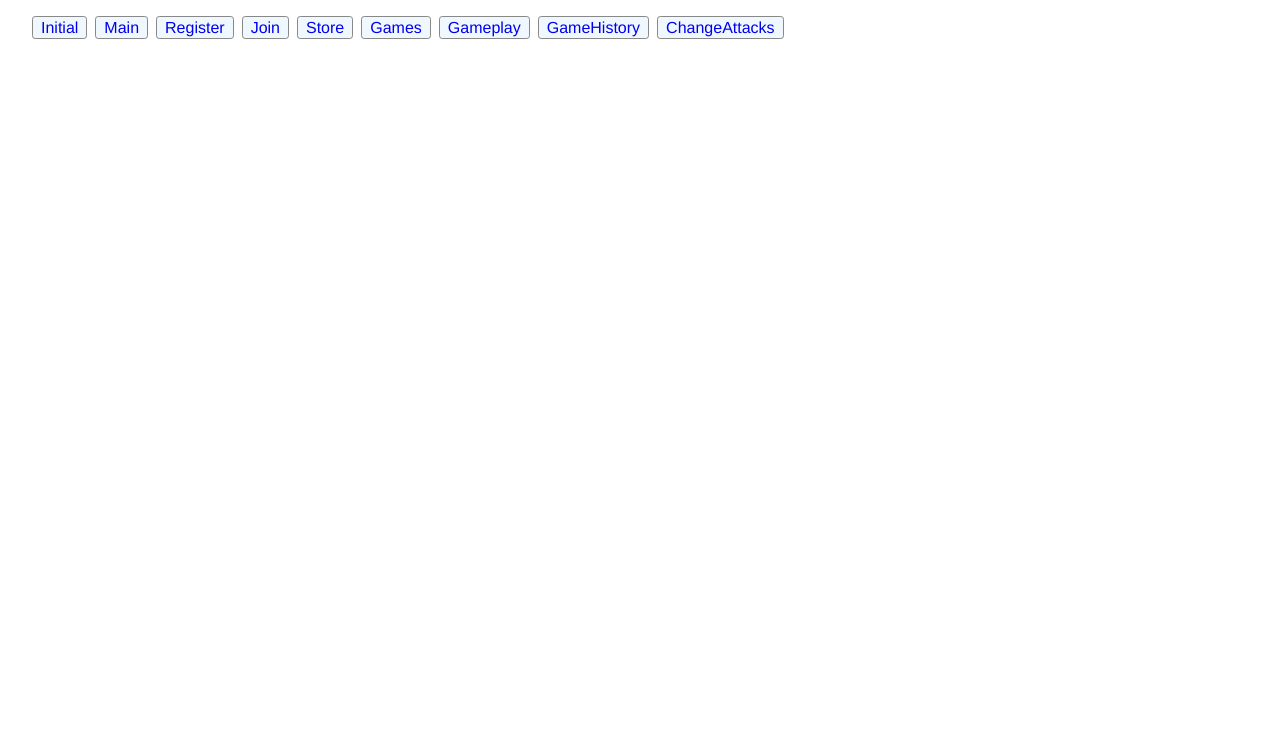
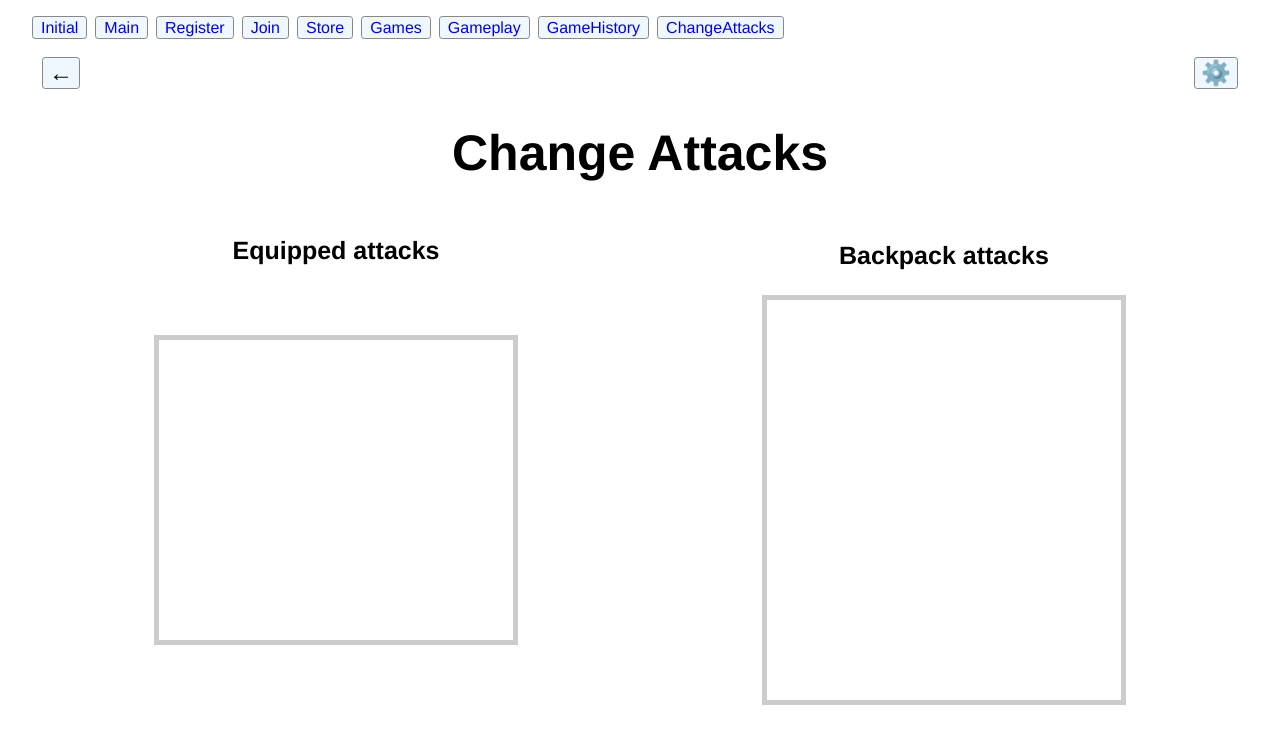
Before and after one commit to MIGI10/battle-arena, a Vue app: page /changeattacks in a window 1280 px wide. Shown: the top 744 px of the page. Built offline with nearby package versions, Linux system fonts and the light colour scheme.

Commit message:
change attacks initial version complete

```diff
--- a/src/views/ChangeAttacks.vue
+++ b/src/views/ChangeAttacks.vue
@@ -1,5 +1,105 @@
 <template>
-    <main>
+  <main>
+    <div class="change-attacks">
+      <div class="top-bar">
+        <button class="arrow-button">←</button>
+        <button class="setting-button">⚙️</button>
+      </div>
+      <h1 class="title">Change Attacks</h1>
+      <div class="scroll-bars-container">
+        <div class="left-block">
+          <h2 class="equipped-attacks-title">Equipped attacks</h2>
+          <div class="equipped-attacks-scroll-bar">
+            <!-- equipped attacks to put with the API -->
+          </div>
+        </div>
+        <div class="right-block">
+          <h3 class="backpack-attacks-title">Backpack attacks</h3>
+            <div class="backpack-attacks-scroll-bar">
+              <!-- backpacked attacks to put with the API -->
+            </div>
+        </div>
+      </div>
+    </div>
+  </main>
+</template>
 
-    </main>
-</template>
+<style>
+
+.change-attacks {
+    text-align: center;
+    margin: 0;
+}
+
+.top-bar {
+    display: flex;
+    justify-content: space-between;
+    padding: 10px;
+}
+
+.arrow-button,
+.setting-button {
+    font-size: 1.5rem;
+    cursor: pointer;
+}
+
+.arrow-button:hover,
+.setting-button:hover {
+    background-color: rgb(82, 108, 255);
+    transition-duration: 0.1s;
+}
+
+.arrow-button:active,
+.setting-button:active {
+    background-color: rgb(22, 57, 255);
+    box-shadow: rgba(225, 228, 232, 0.2) 0 1px 0 inset;
+    transition: none 0s;
+}
+
+.title {
+    display: inline-block;
+    text-align: center;
+    margin-top: 25px;
+    font-size: 50px;
+}
+
+.scroll-bars-container {
+  display: flex;
+  margin: 0 auto;
+}
+
+.left-block {
+    flex:1;
+    margin: 0 10%;
+    max-width: 35%;
+}
+
+.right-block {
+    flex:1;
+    margin: 0 10%;
+    max-width: 35%;
+}
+
+.equipped-attacks-title{
+    font-size: 25px;
+}
+
+.equipped-attacks-scroll-bar {
+    max-width: 100%;
+    height: 300px;
+    border: 5px solid #ccc;
+    margin-top: 70px;
+}
+
+.backpack-attacks-title{
+    font-size: 25px;
+}
+
+.backpack-attacks-scroll-bar {
+    max-width: 100%;
+    height: 400px;
+    border: 5px solid #ccc;
+    overflow-y: scroll;
+}
+
+</style>
```
